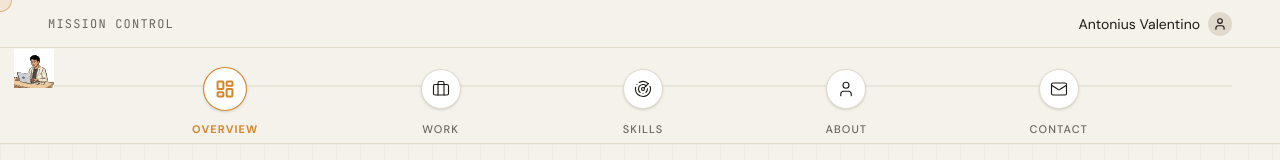
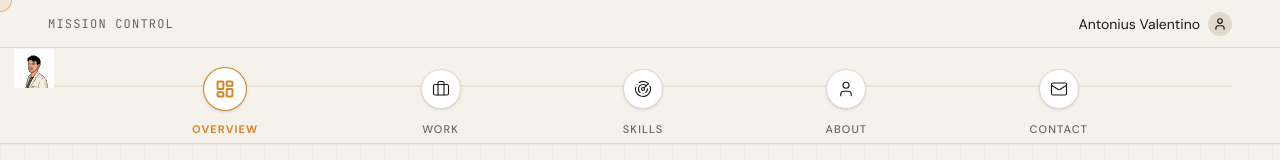
Before and after one commit to val-Antonius/portofoliosite, a Next.js app: page / in a window 1280 px wide. Shown: the top 160 px of the page. Built offline with nearby package versions, Linux system fonts and the light colour scheme.

Commit message:
fresh cv

```diff
--- a/src/components/ui/Mascot.tsx
+++ b/src/components/ui/Mascot.tsx
@@ -9,15 +9,15 @@ interface MascotProps {
 }
 
 const poseMap: Record<string, string> = {
-  overview: "/svg/desk.svg",
-  work: "/svg/profiles.svg",
+  overview: "/svg/profiles.svg",
+  work: "/svg/desk.svg",
   skills: "/svg/thinking.svg",
   about: "/svg/welcome.svg",
   contact: "/svg/welcome.svg",
 };
 
 export default function Mascot({ pose, className = "", isSmall = false }: MascotProps) {
-  const src = poseMap[pose] || "/svg/desk.svg";
+  const src = poseMap[pose] || "/svg/profiles.svg";
 
   return (
     <motion.div
```
Also changed, not shown: src/components/PortfolioApp.tsx (+10 -10 lines).
